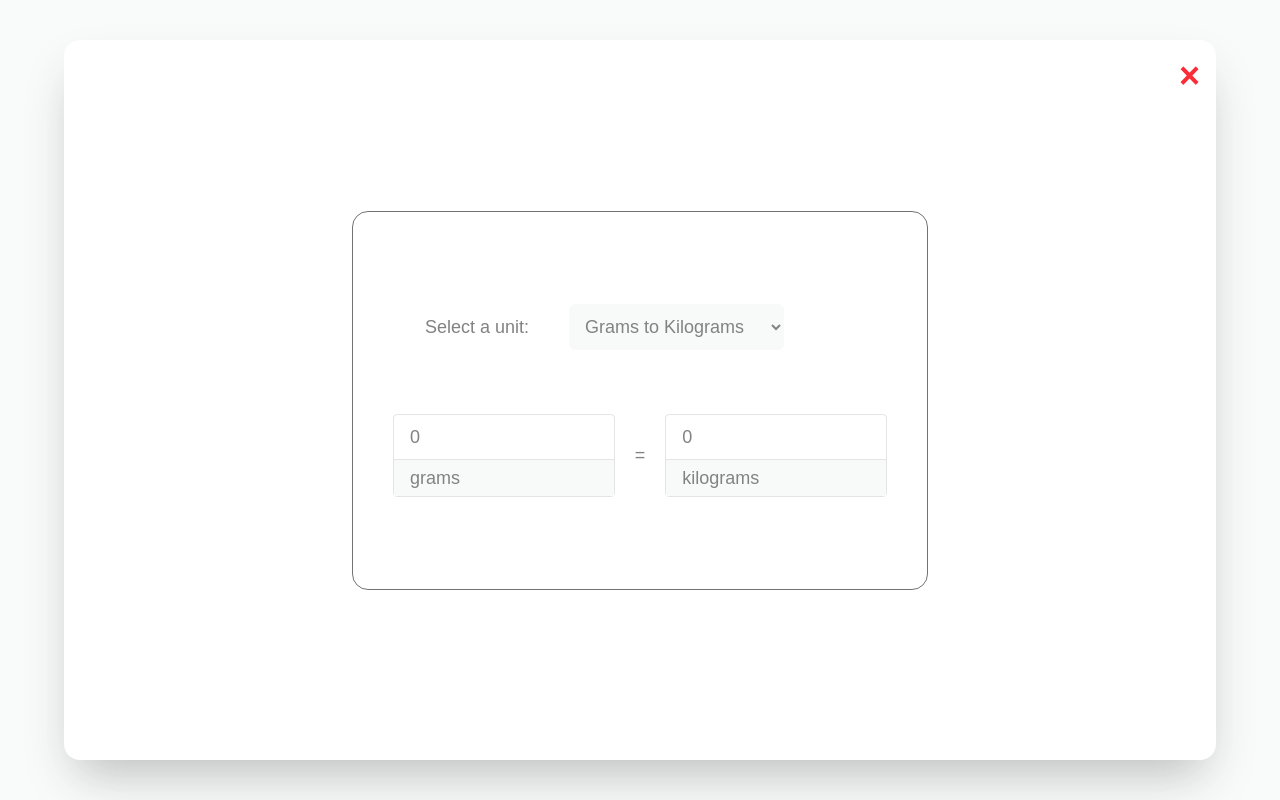
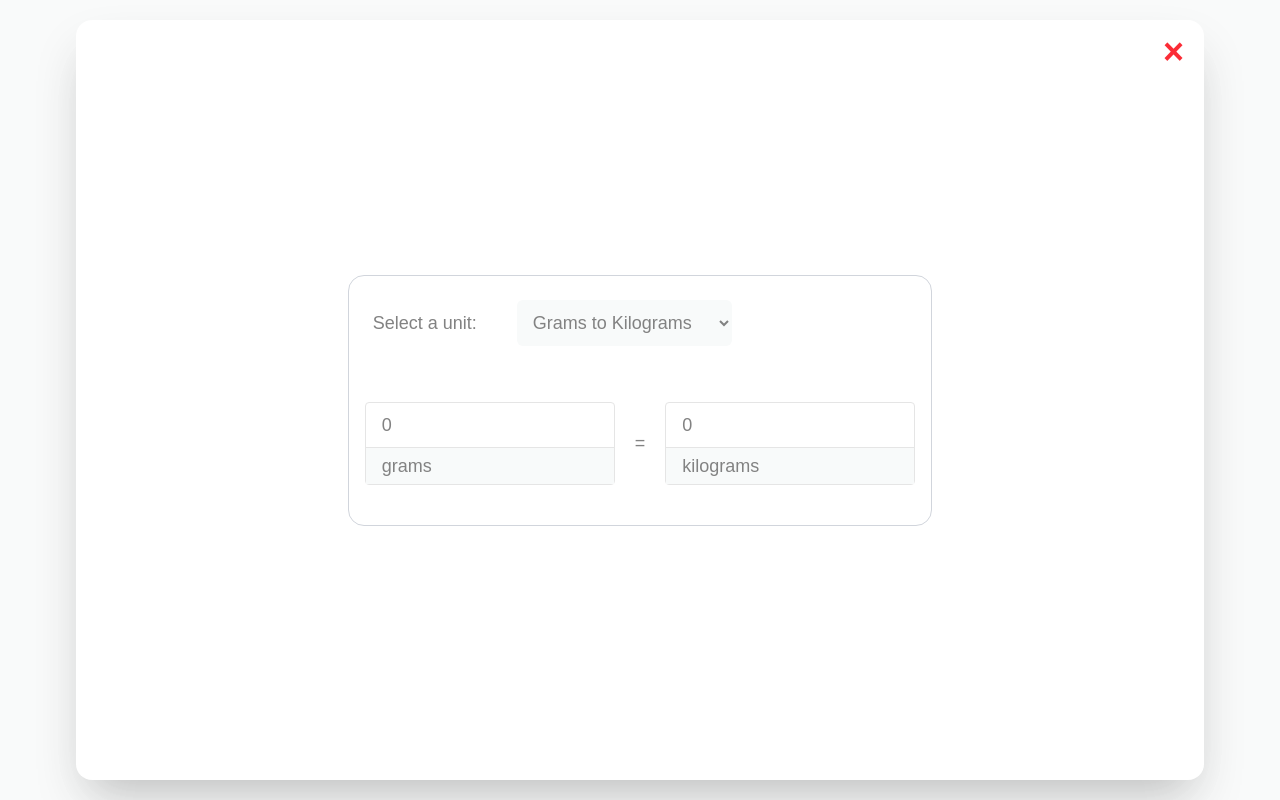
Before and after one commit to BernardSDev/unit.converter.frontend, a Next.js app: page / in a window 1280 px wide. Both pictures are taken after a click on the button "Convert". Built offline with nearby package versions, Linux system fonts and the light colour scheme; a web font is replaced by a local one.

Commit message:
Enhance modal style

```diff
--- a/app/components/Modal.tsx
+++ b/app/components/Modal.tsx
@@ -29,10 +29,10 @@ export default function Modal({ isOpen, onClose, children }: ModalProps) {
 
     return ReactDOM.createPortal(
         <div className="fixed inset-0 bg-secondary/85 flex items-center justify-center z-50">
-            <div className="fixed rounded-2xl h-[90svh] w-[90vw] grid place-items-center box-border min-w-fit overflow-hidden bg-background shadow-2xl">
+            <div className="fixed h-[95svh] w-[95vw] grid place-content-center rounded-2xl overflow-hidden container bg-background shadow-2xl">
                 <button
                     onClick={onClose}
-                    className="absolute text-red-500 top-4 right-4 text-4xl font-bold cursor-pointer"
+                    className="absolute text-red-500 top-3 right-5 text-4xl font-bold cursor-pointer"
                 >
                     &times;
                 </button>
--- a/app/components/ModalContent.tsx
+++ b/app/components/ModalContent.tsx
@@ -19,9 +19,9 @@ function ModalContent() : Readonly<ReactNode> {
     const lastUnit = str[str.length - 1];
 
     return (
-        <div className="border border-neutral-500 w-1/2 px-10 py-15 rounded-2xl">
-            <div className="bg-green-300xx p-4">
-                <label className="bg-red-300xx p-4 flex items-center gap-10">
+        <div className="rounded-2xl  bg-background p-2 sm:border sm:border-gray-300 border-transparent">
+            <div className="p-4">
+                <label className="flex flex-col gap-3 sm:flex-row sm:items-center sm:gap-10">
                     Select a unit:
                     <select
                         value={selectedUnit}
@@ -35,7 +35,7 @@ function ModalContent() : Readonly<ReactNode> {
                     </select>
                 </label>
             </div>
-            <div className="bg-background flex items-center justify-between py-8 gap-5">
+            <div className="bg-background flex items-center justify-between py-8 mt-2 gap-2 sm:gap-5 px-2">
                 <div className="w-full bg-transparent rounded-sm border border-neutral-200 focus:outline-none text-foreground">
                     <input
                         type="text"
```
